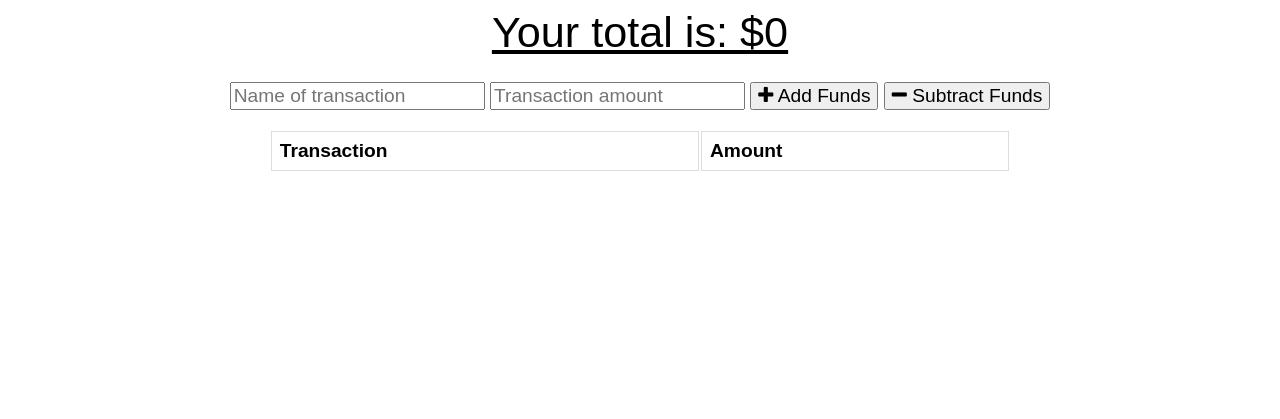
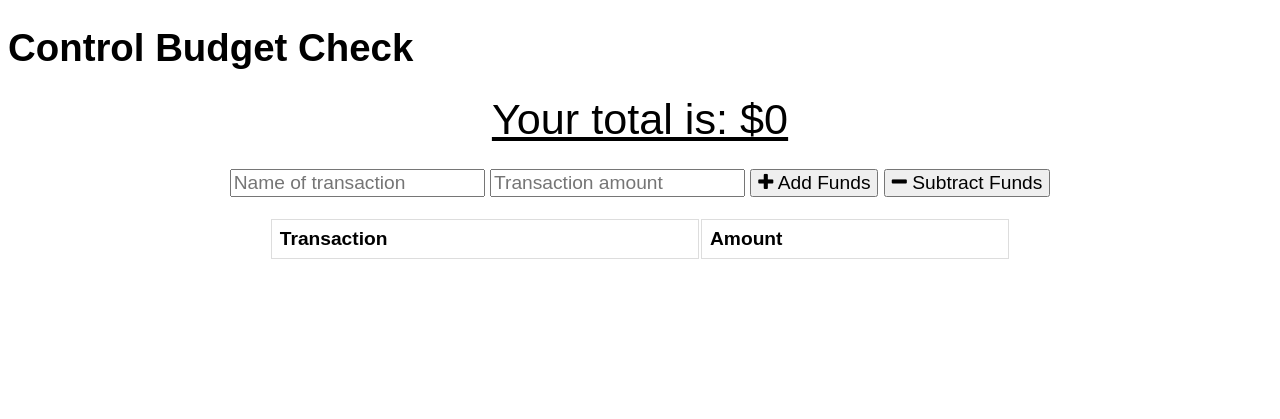
Before and after one commit to karltunmoreno/Control-Budget-Check, a website: page public/index.html in a window 1280 px wide. Drawn offline with nearby package versions, Linux system fonts and the light colour scheme; no server answers.

Commit message:
Deploying

```diff
--- a/public/index.html
+++ b/public/index.html
@@ -12,6 +12,11 @@
 
   <title>Control Budget Check</title>
 </head>
+<header>
+
+  <h1>Control Budget Check</h1>
+</header>
+
 <body>
   <div class="wrapper">
     <div class="total">
```
